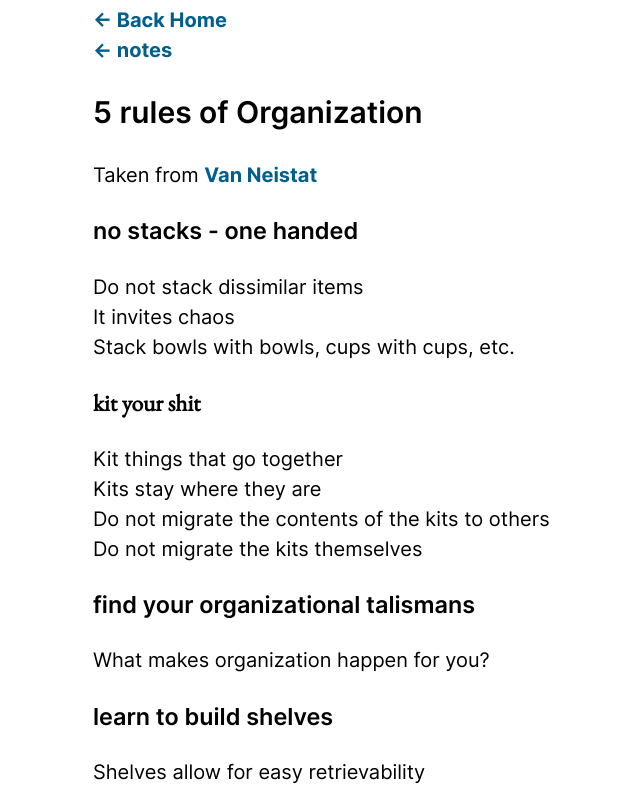
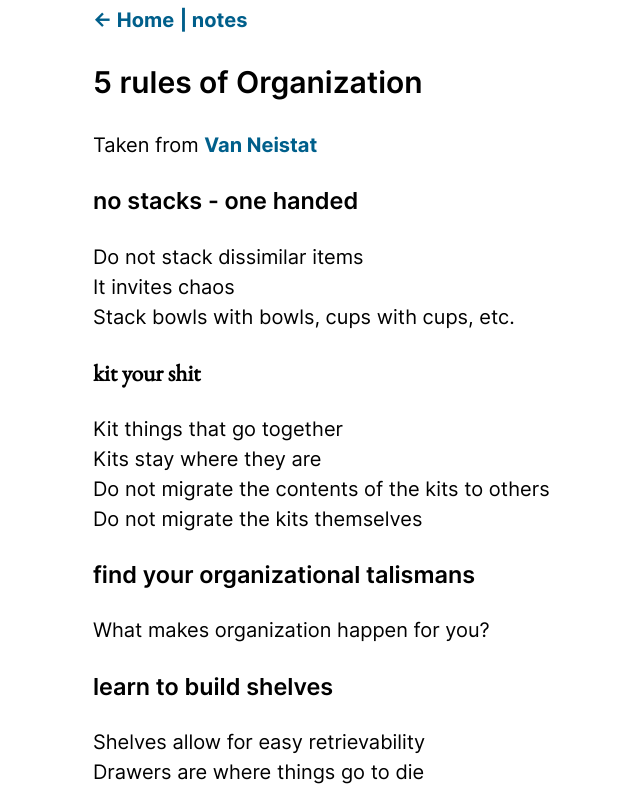
Before and after one commit to gkmcginnis/gkmcginnis.github.io, a plain HTML site: page organizing.html in a window 1280 px wide. Shown: the top 792 px of the page, without its empty margins (147-787 px from the left). Drawn offline with nearby package versions, Linux system fonts and the light colour scheme; files whose address does not match are found by name.

Commit message:
nav bar test

```diff
--- a/organizing.html
+++ b/organizing.html
@@ -21,8 +21,8 @@
 <body>
 
 
-    <span><a href="../../index.html">←&nbsp;Back Home</a></span> <br>
-    <span><a href="index.html">←&nbsp;notes</a></span> <br>
+    <span><a href="index.html">←&nbsp;Home</a>
+    <a href="Ideas.html">|&nbsp;notes</a></span> <br>
 
 
     <h2>5 rules of Organization</h2>
```
Also changed, not shown: Ideas.html (+1 -1 lines).
